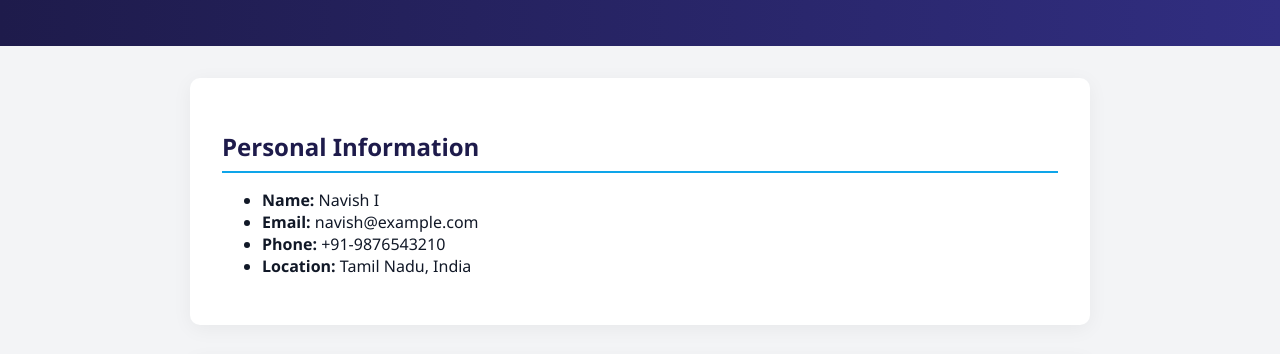
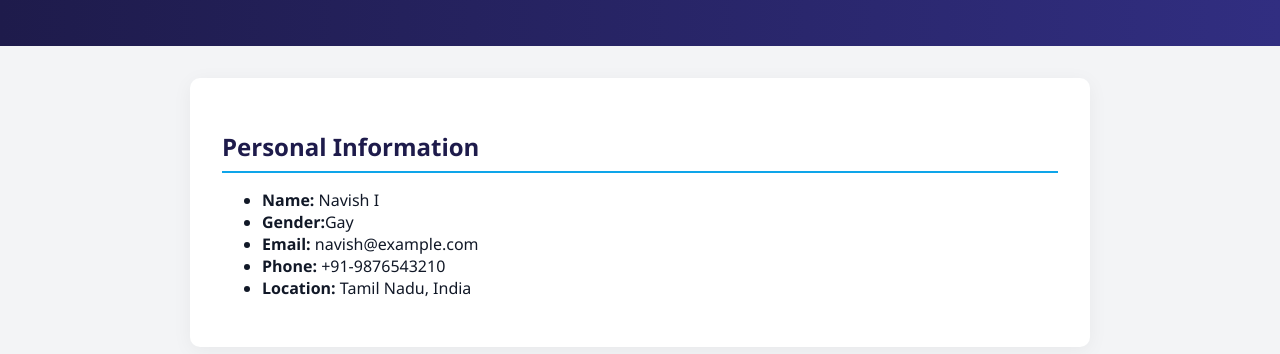
Before and after one commit to Navish-I/Profile-, a plain HTML site: page index.html in a window 1280 px wide. Shown: the part 382-736 px from the top of the page. Drawn offline with Linux system fonts and the light colour scheme.

Commit message:
Update index.html

```diff
--- a/index.html
+++ b/index.html
@@ -214,6 +214,7 @@
     <h2>Personal Information</h2>
     <ul>
       <li><strong>Name:</strong> Navish I</li>
+      <li><strong>Gender:</strong>Gay</li>
       <li><strong>Email:</strong> navish@example.com</li>
       <li><strong>Phone:</strong> +91-9876543210</li>
       <li><strong>Location:</strong> Tamil Nadu, India</li>
```
